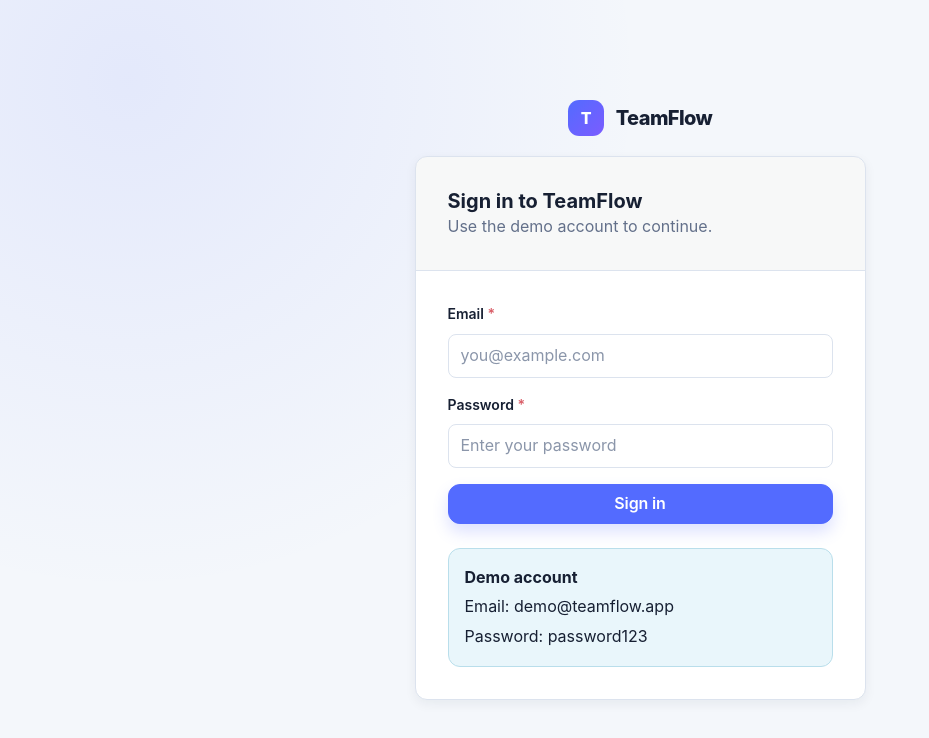
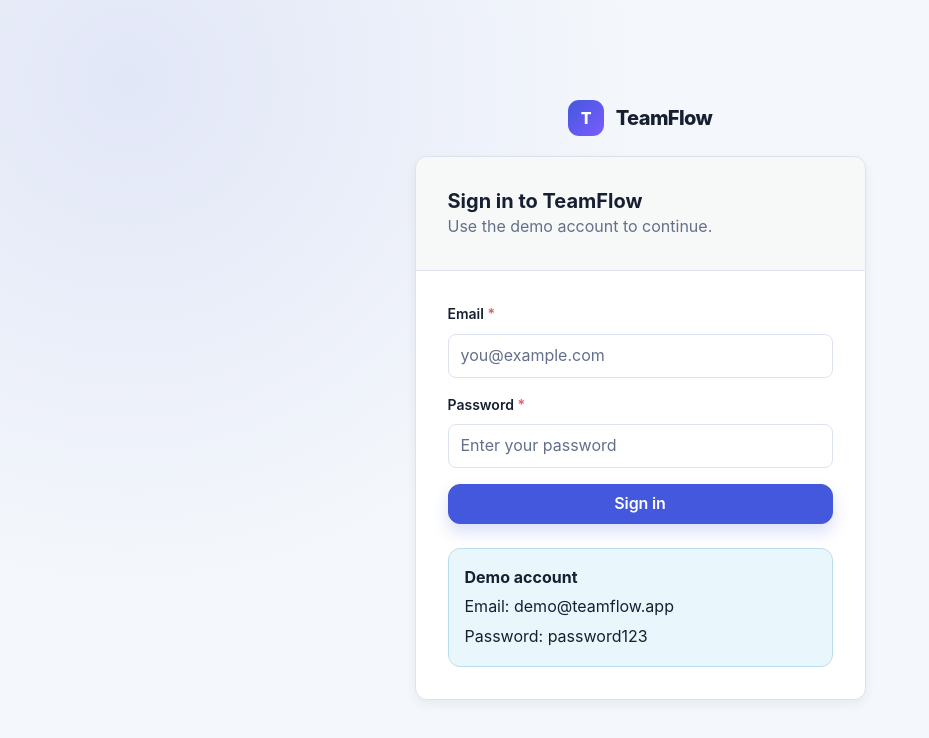
Before and after one commit to rishiraj103/TeamFlow, a React (Vite) app: page /login in a window 1280 px wide. Shown: the top 738 px of the page, without its empty margins (0-929 px from the left). Built offline with nearby package versions, Linux system fonts and the light colour scheme.

Commit message:
chore: complete final project review

```diff
--- a/src/styles/_theme.scss
+++ b/src/styles/_theme.scss
@@ -6,7 +6,7 @@
   --tf-surface: #ffffff;
   --tf-surface-muted: #eef2f8;
   --tf-text-muted: #63708a;
-  --tf-text-subtle: #8b96aa;
+  --tf-text-subtle: #63708a;
   --tf-border-color: #dce3ee;
   --tf-muted-soft-bg: rgba(99, 112, 138, 0.13);
   --tf-info-text: #1d638a;
@@ -26,10 +26,10 @@
   --bs-card-border-color: var(--tf-border-color);
   --bs-card-cap-bg: var(--tf-surface);
   --bs-card-color: var(--tf-body-color);
-  --bs-link-color: #536bff;
-  --bs-link-hover-color: #4358dd;
-  --bs-link-color-rgb: 83, 107, 255;
-  --bs-link-hover-color-rgb: 67, 88, 221;
+  --bs-link-color: #4358dd;
+  --bs-link-hover-color: #3748c3;
+  --bs-link-color-rgb: 67, 88, 221;
+  --bs-link-hover-color-rgb: 55, 72, 195;
   --bs-modal-bg: var(--tf-surface);
   --bs-modal-color: var(--tf-body-color);
   --bs-modal-border-color: var(--tf-border-color);
@@ -253,3 +253,44 @@ body {
 [data-theme='dark'] .form-select {
   color-scheme: dark;
 }
+
+[data-theme='dark'] .sidebar__nav-link.is-active,
+[data-theme='dark'] .sidebar__nav-link[aria-current='page'] {
+  color: #b5beff;
+}
+
+[data-theme='dark'] .layout-avatar {
+  color: #b5beff;
+  background-color: rgba(145, 160, 255, 0.16);
+}
+
+[data-theme='dark'] .status-badge--active,
+[data-theme='dark'] .priority-badge--low {
+  color: #8fe8bd;
+  background-color: rgba(40, 168, 117, 0.2);
+}
+
+[data-theme='dark'] .status-badge--completed {
+  color: #a9ddf4;
+  background-color: rgba(59, 158, 219, 0.2);
+}
+
+[data-theme='dark'] .status-badge--todo {
+  color: #d5dbea;
+  background-color: rgba(170, 183, 204, 0.18);
+}
+
+[data-theme='dark'] .status-badge--in-progress {
+  color: #b5beff;
+  background-color: rgba(145, 160, 255, 0.18);
+}
+
+[data-theme='dark'] .priority-badge--high {
+  color: #ffadb5;
+  background-color: rgba(217, 93, 103, 0.2);
+}
+
+[data-theme='dark'] .priority-badge--medium {
+  color: #ffd28a;
+  background-color: rgba(230, 162, 60, 0.2);
+}
--- a/src/styles/_variables.scss
+++ b/src/styles/_variables.scss
@@ -1,5 +1,5 @@
 // TeamFlow tokens are declared before Bootstrap so its defaults can be themed.
-$primary: #536bff;
+$primary: #4358dd;
 $secondary: #63708a;
 $success: #28a875;
 $info: #3b9edb;
@@ -11,7 +11,7 @@ $body-color: #172033;
 $surface: #ffffff;
 $surface-muted: #eef2f8;
 $text-muted: #63708a;
-$text-subtle: #8b96aa;
+$text-subtle: #63708a;
 $border-color: #dce3ee;
 
 $font-family-sans-serif: (
```
Also changed, not shown: vercel.json (added), 1 other file (tests, documents, lock files or other folders).
